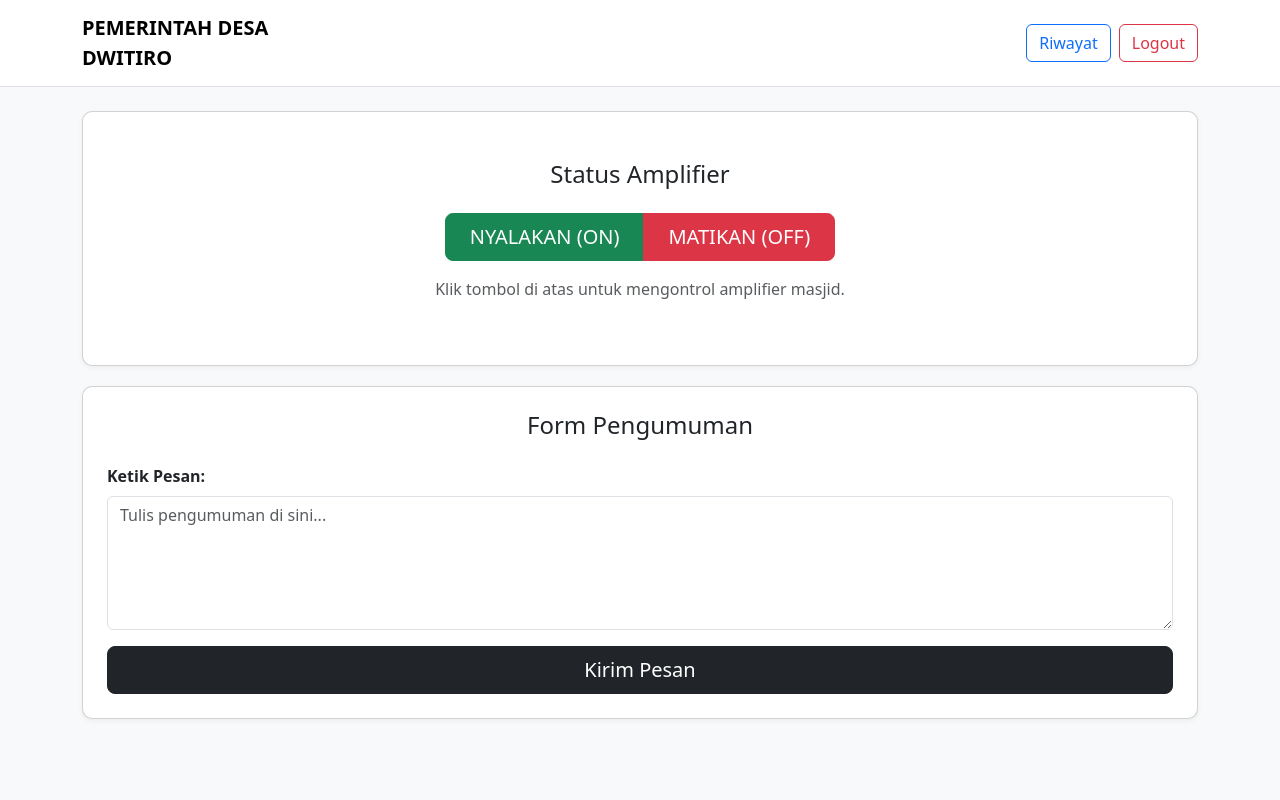
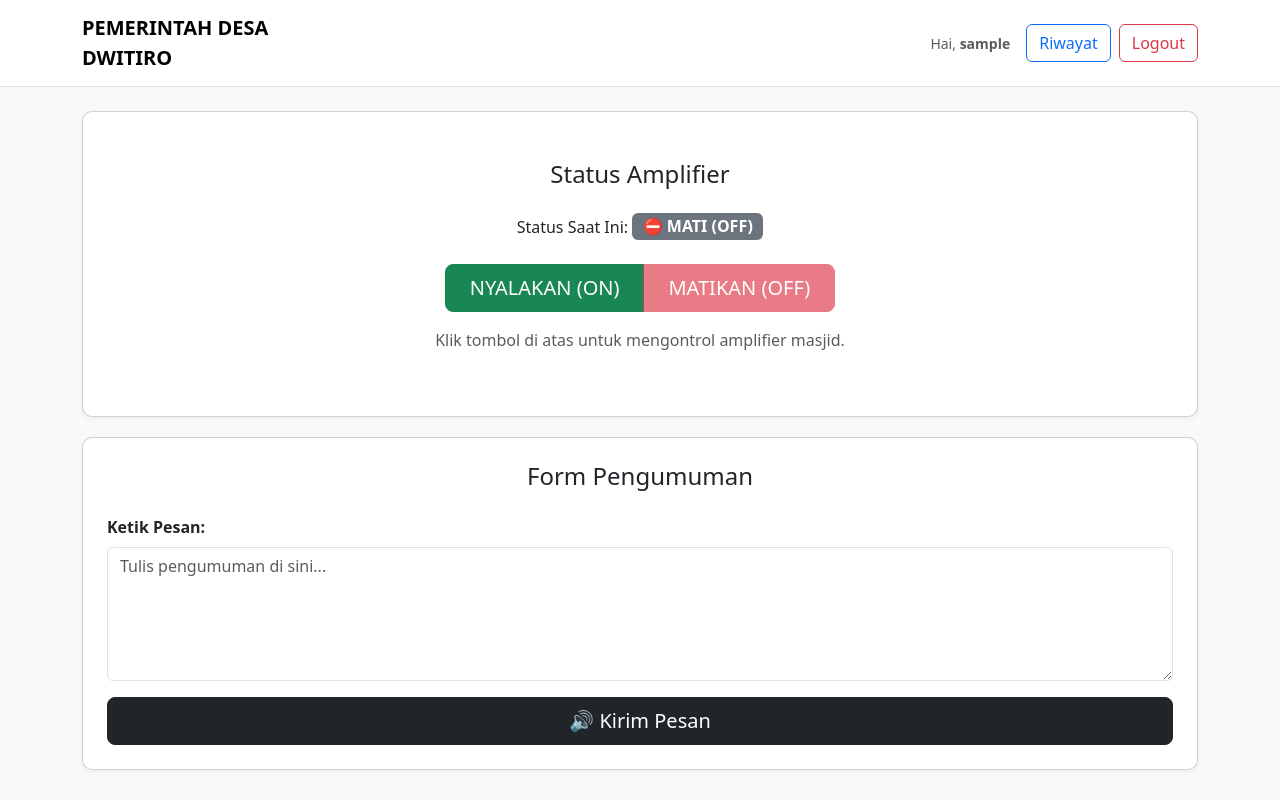
Before and after one commit to Okazami/tts-server, a PHP site: page /generate/ in a window 1280 px wide. Run offline with PHP 8.4, Linux system fonts and the light colour scheme; the visitor is signed in with stand-in values (Sample User, id 1).

Commit message:
Update requirements dan perbaikan logika

```diff
--- a/web/index.php
+++ b/web/index.php
@@ -1,3 +1,17 @@
+<?php
+session_start();
+
+// 1. CEK KEAMANAN: Kalau belum login, tendang ke login.php
+if (!isset($_SESSION['user'])) {
+    header("Location: login.php");
+    exit;
+}
+
+// 2. CEK STATUS RELAY (Baca file txt)
+// Kalau file relay_on.txt ada, berarti status ON. Kalau gak ada, OFF.
+$relay_is_on = file_exists("relay_on.txt");
+?>
+
 <!DOCTYPE html>
 <html lang="id">
 <head>
@@ -20,24 +34,42 @@
         <div class="container">
             <a class="navbar-brand fw-bold" href="#">PEMERINTAH DESA<br>DWITIRO</a>
             <div class="d-flex align-items-center">
-                <a href="/history" class="btn btn-outline-primary me-2">Riwayat</a>
-                <a href="/logout" class="btn btn-outline-danger">Logout</a>
+                <span class="me-3 text-muted small">Hai, <b><?= $_SESSION['user'] ?></b></span>
+                <!-- Link diganti ke file PHP -->
+                <a href="history.php" class="btn btn-outline-primary me-2">Riwayat</a>
+                <a href="logout.php" class="btn btn-outline-danger">Logout</a>
             </div>
         </div>
     </nav>
 
     <div class="container mt-4">
 
+        <!-- Notifikasi jika pesan sukses terkirim -->
+        <?php if(isset($_GET['msg']) && $_GET['msg'] == 'sukses'): ?>
+            <div class="alert alert-success text-center mb-4 shadow-sm">
+                ✅ <b>Berhasil!</b> Pesan telah masuk antrian dan akan segera dibunyikan.
+            </div>
+        <?php endif; ?>
+
         <!-- Bagian 1: Status Amplifier -->
         <div class="card card-custom">
             <div class="card-body text-center p-5">
                 <h4 class="mb-4">Status Amplifier</h4>
 
-                <!-- Tombol ON/OFF -->
-                <!-- Menggunakan JavaScript/Link Flask untuk trigger -->
+                <!-- Indikator Status -->
+                <div class="mb-4">
+                    Status Saat Ini:
+                    <?php if($relay_is_on): ?>
+                        <span class="badge bg-success fs-6">⚡ MENYALA (ON)</span>
+                    <?php else: ?>
+                        <span class="badge bg-secondary fs-6">⛔ MATI (OFF)</span>
+                    <?php endif; ?>
+                </div>
+
+                <!-- Tombol ON/OFF (Mengarah ke relay.php) -->
                 <div class="btn-group" role="group">
-                    <a href="/relay/on" class="btn btn-success btn-lg px-4">NYALAKAN (ON)</a>
-                    <a href="/relay/off" class="btn btn-danger btn-lg px-4">MATIKAN (OFF)</a>
+                    <a href="relay.php?cmd=on" class="btn btn-success btn-lg px-4 <?= $relay_is_on ? 'disabled' : '' ?>">NYALAKAN (ON)</a>
+                    <a href="relay.php?cmd=off" class="btn btn-danger btn-lg px-4 <?= !$relay_is_on ? 'disabled' : '' ?>">MATIKAN (OFF)</a>
                 </div>
 
                 <p class="mt-3 text-muted">Klik tombol di atas untuk mengontrol amplifier masjid.</p>
@@ -49,13 +81,14 @@
             <div class="card-body p-4">
                 <h4 class="text-center mb-4">Form Pengumuman</h4>
 
-                <form action="/tts" method="POST">
+                <!-- Action diganti ke process.php -->
+                <form action="process.php" method="POST">
                     <div class="mb-3">
                         <label for="pesan" class="form-label fw-bold">Ketik Pesan:</label>
                         <textarea class="form-control" id="pesan" name="text" rows="5" placeholder="Tulis pengumuman di sini..." required></textarea>
                     </div>
                     <div class="d-grid">
-                        <button type="submit" class="btn btn-dark btn-lg">Kirim Pesan</button>
+                        <button type="submit" class="btn btn-dark btn-lg">🔊 Kirim Pesan</button>
                     </div>
                 </form>
             </div>
--- /dev/null
+++ b/web/logout..php
@@ -0,0 +1,6 @@
+<?php
+session_start();
+session_destroy(); // Hapus sesi login
+header("Location: login.php"); // Lempar balik ke login
+exit;
+?>
```
